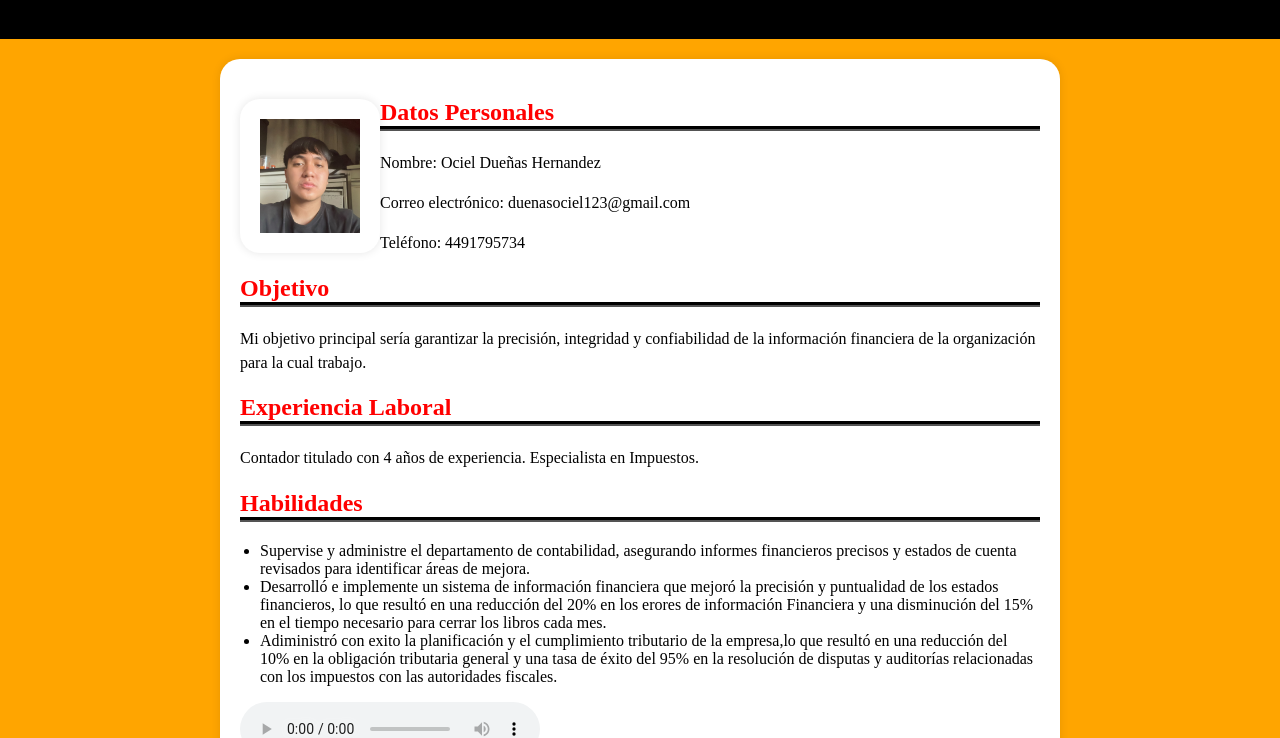
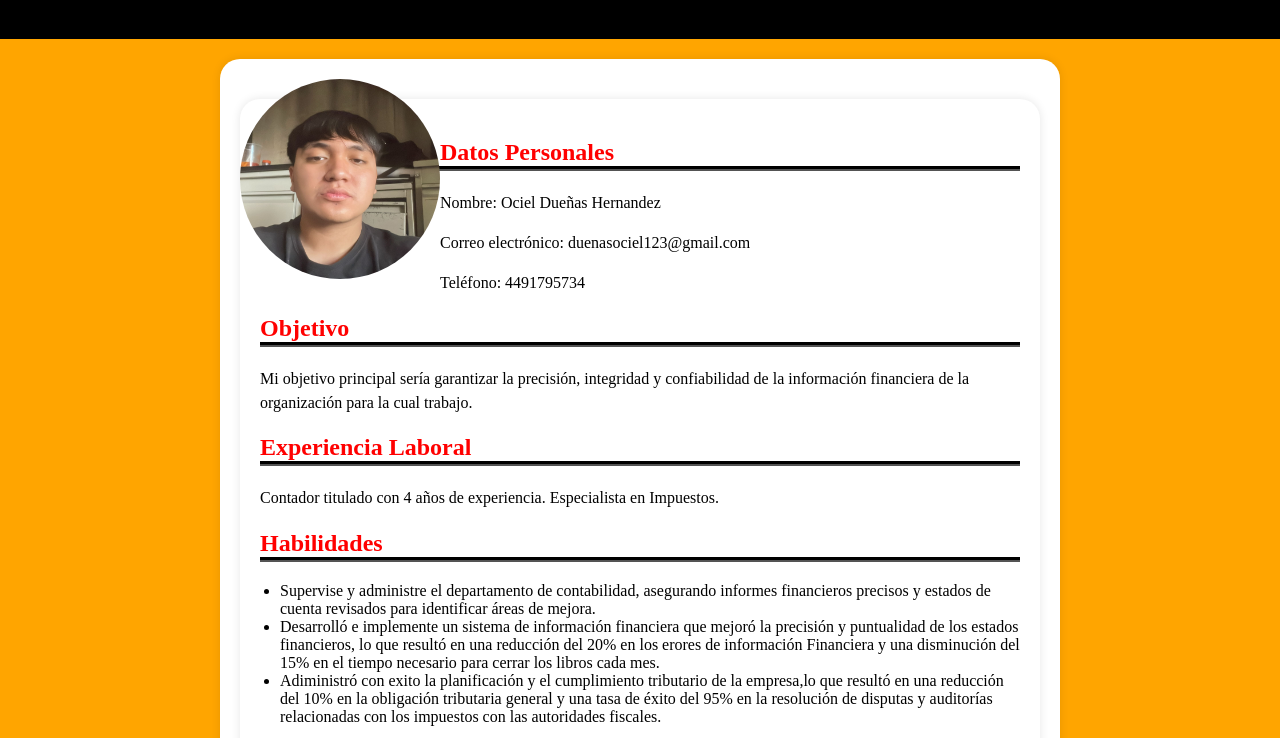
Before and after one commit to ocildo/OCIEL.github.io, a plain HTML site: page index.html in a window 1280 px wide. Shown: the part 81-819 px from the top of the page. Drawn offline with Linux system fonts and the light colour scheme.

Commit message:
Update index.html

```diff
--- a/index.html
+++ b/index.html
@@ -58,8 +58,15 @@
         <h1>Curriculum</h1>
     </header>
     <div class="container">
+	 <style>
+	 .circulo {
+	 width: 200px;
+	 height: 200px;
 
-      <img src="FORMAAAA.jpeg" width="100" height="100 />
+	 border-radius: 100%;
+	 }
+	</style>
+      <img src="FORMAAAA.jpeg" class="circulo" alt="" />
 	 <div class="container">
 
         <h2>Datos Personales</h2>
```
